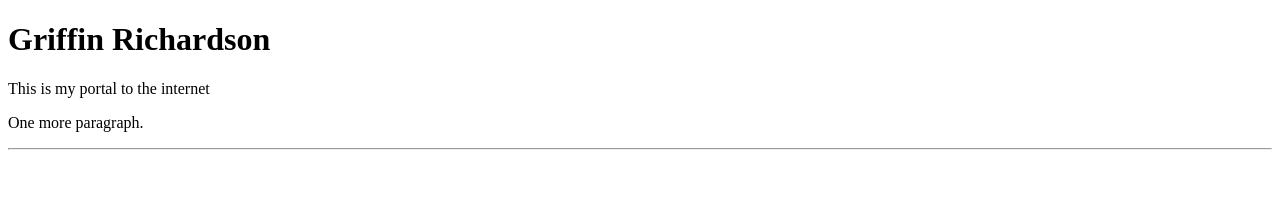
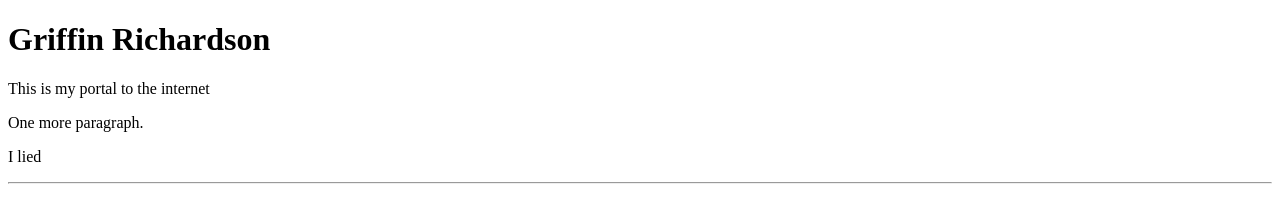
Before and after one commit to Griffin613/Griffin613.github.io, a plain HTML site: page demo/index.html in a window 1280 px wide. Drawn offline with Linux system fonts and the light colour scheme.

Commit message:
commit #2

```diff
--- a/demo/index.html
+++ b/demo/index.html
@@ -9,6 +9,7 @@
     <h1>Griffin Richardson</h1>
     <p>This is my portal to the internet</p>
     <p>One more paragraph.</p>
+    <p>I lied</p>
     <hr>
 </body>
 </html>
```
